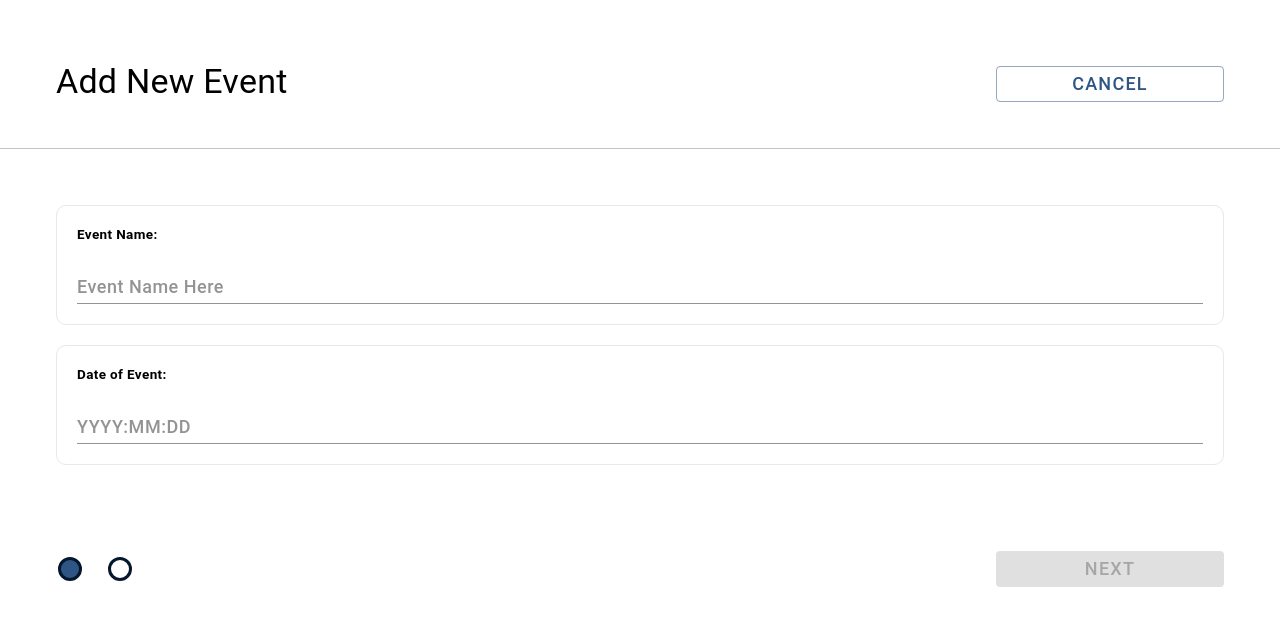
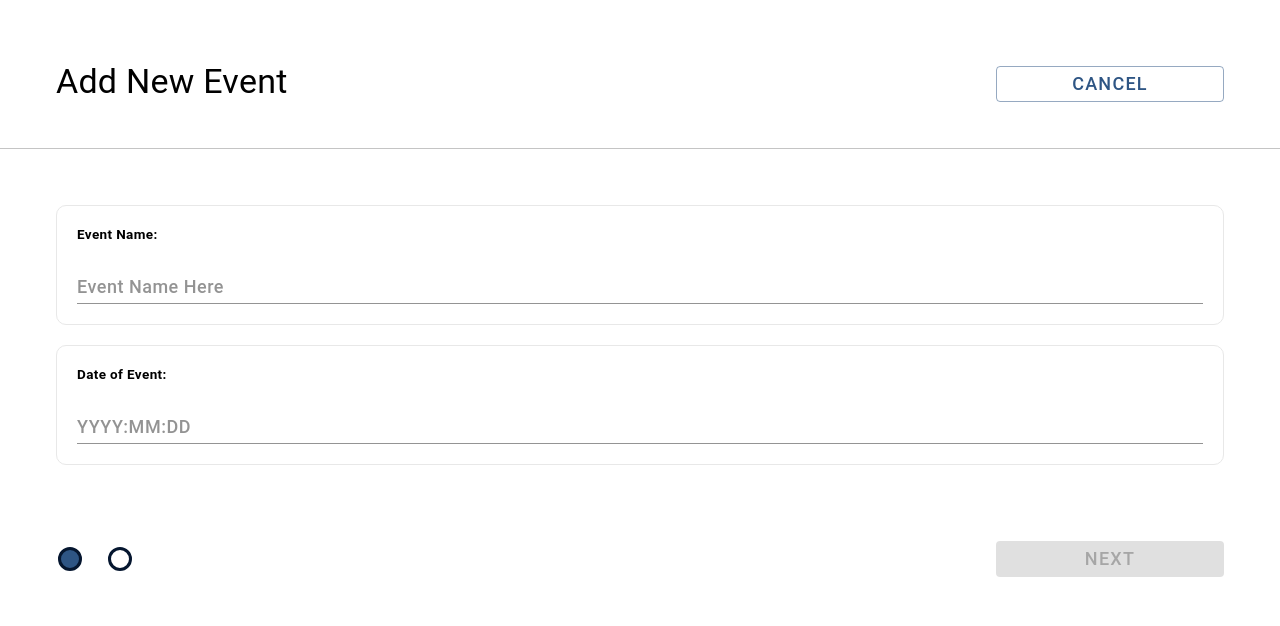
Before and after one commit to uwblueprint/paramedics-react, a React (Create React App) app: page /events/new in a window 1280 px wide. Shown: the top 626 px of the page. Built offline with nearby package versions, Linux system fonts and the light colour scheme; no server answers.

Commit message:
Remove margin on NextButton

```diff
--- a/src/components/EventCreation/NextButton.tsx
+++ b/src/components/EventCreation/NextButton.tsx
@@ -5,7 +5,6 @@ import { makeStyles } from '@material-ui/core/styles';
 const useEventButtonStyles = makeStyles({
   root: {
     minWidth: '228px',
-    margin: '10px 0',
     fontSize: '18px',
   },
   disabled: {
```
